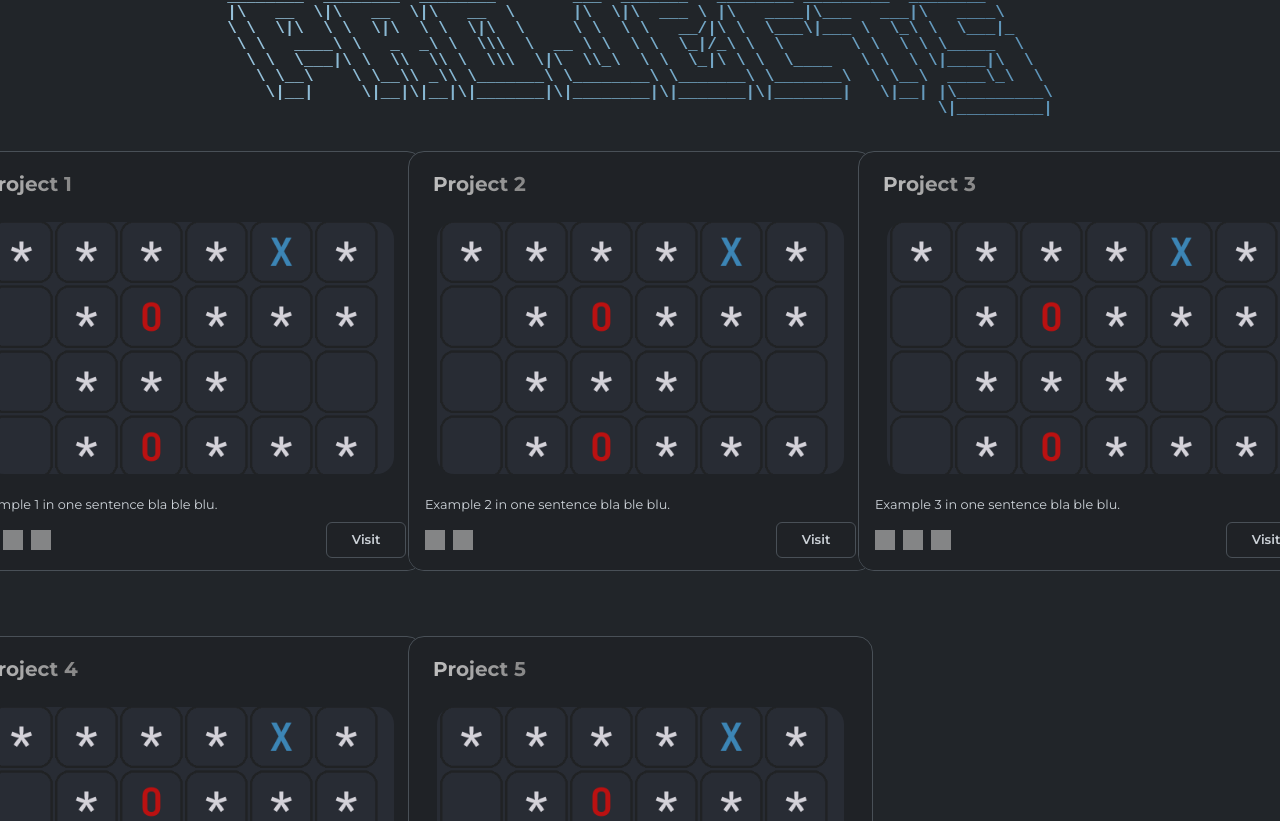
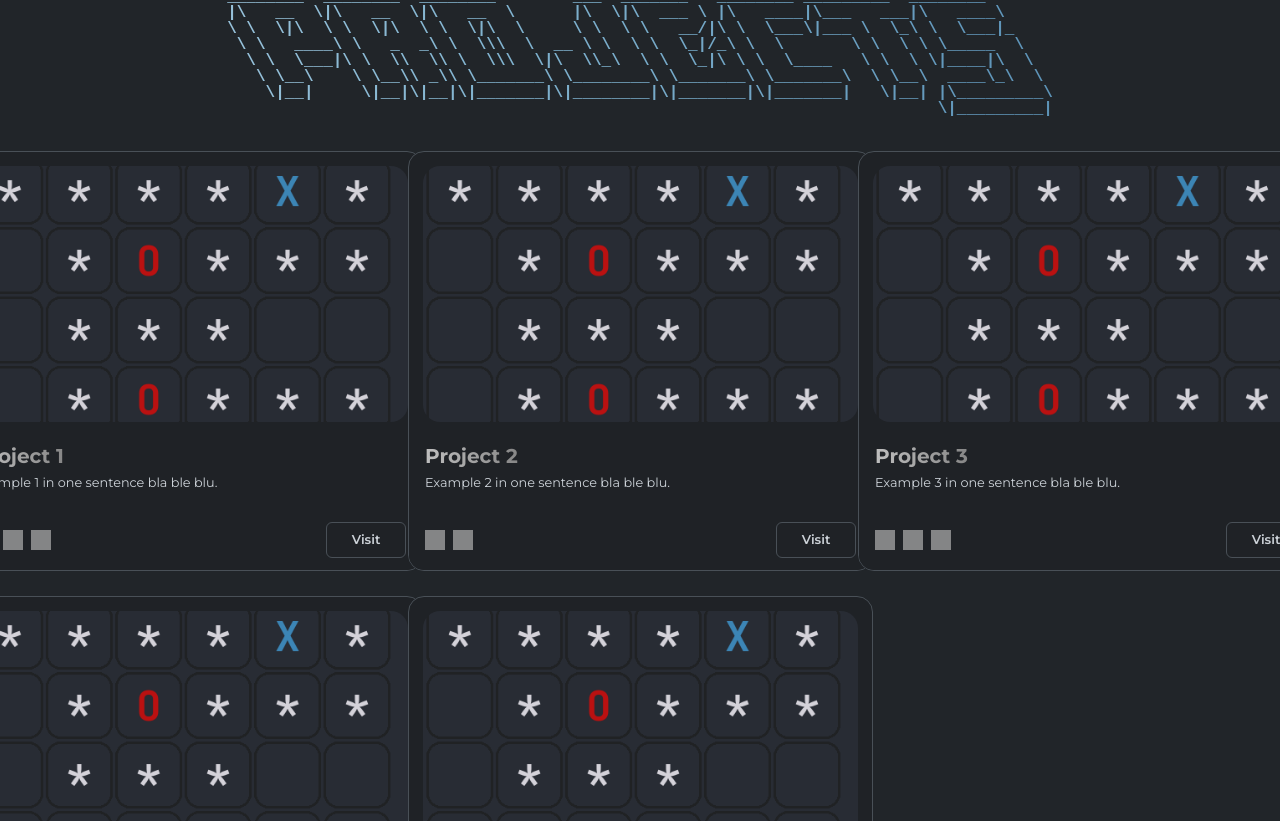
Before and after one commit to paulfulop05/portfolio, a React (Vite) app: page / in a window 1280 px wide. Shown: the part 2159-2980 px from the top of the page. Built offline with nearby package versions, Linux system fonts and the light colour scheme; grey boxes are pictures that could not be loaded.

Commit message:
remake readme, add license

```diff
--- a/src/components/projects/ProjectCard.tsx
+++ b/src/components/projects/ProjectCard.tsx
@@ -50,28 +50,13 @@ function ProjectCard({
         transition: "border-color 0.2s ease",
       }}
     >
-      {/* Title */}
-      <div
-        style={{
-          fontSize: "1.25rem",
-          fontWeight: "700",
-          padding: "1.25rem 1.5rem 0.75rem 1.5rem",
-          fontFamily: "'Montserrat', sans-serif",
-          lineHeight: "1.2",
-        }}
-      >
-        <GradientText colors={secondaryGradientColors}>
-          {projectTitle}
-        </GradientText>
-      </div>
-
       {/* Image Section */}
       <div
         style={{
           position: "relative",
           height: "260px",
           overflow: "hidden",
-          margin: "0.75rem 1.6rem",
+          margin: "0.75rem",
           background: "transparent",
           borderRadius: "1.2rem",
           border: isImageHovered
@@ -90,7 +75,7 @@ function ProjectCard({
             height: "100%",
             objectFit: "cover",
             objectPosition: "center",
-            borderRadius: "8px",
+            borderRadius: "5px",
             transition: "all 0.3s ease",
             opacity: isImageHovered ? 0.9 : 1,
             transform: isImageHovered ? "scale(1.04)" : "scale(1)",
@@ -108,6 +93,20 @@ function ProjectCard({
           gap: "0",
         }}
       >
+        {/* Title */}
+        <div
+          style={{
+            fontSize: "1.25rem",
+            fontWeight: "700",
+            paddingBottom: "0.35rem",
+            fontFamily: "'Montserrat', sans-serif",
+            lineHeight: "1.2",
+          }}
+        >
+          <GradientText colors={secondaryGradientColors}>
+            {projectTitle}
+          </GradientText>
+        </div>
         {/* Description */}
         <p
           style={{
--- a/src/components/projects/ProjectsCard.tsx
+++ b/src/components/projects/ProjectsCard.tsx
@@ -130,7 +130,7 @@ export const ProjectsCard: React.FC = () => {
         className="grid grid-cols-1 md:grid-cols-2 lg:grid-cols-3 max-w-7xl px-4 justify-items-center"
         style={{
           columnGap: "230px",
-          rowGap: "65px",
+          rowGap: "25px",
         }}
       >
         {projects.map((project, index) => (
```
Also changed, not shown: 2 other files (tests, documents, lock files or other folders).
